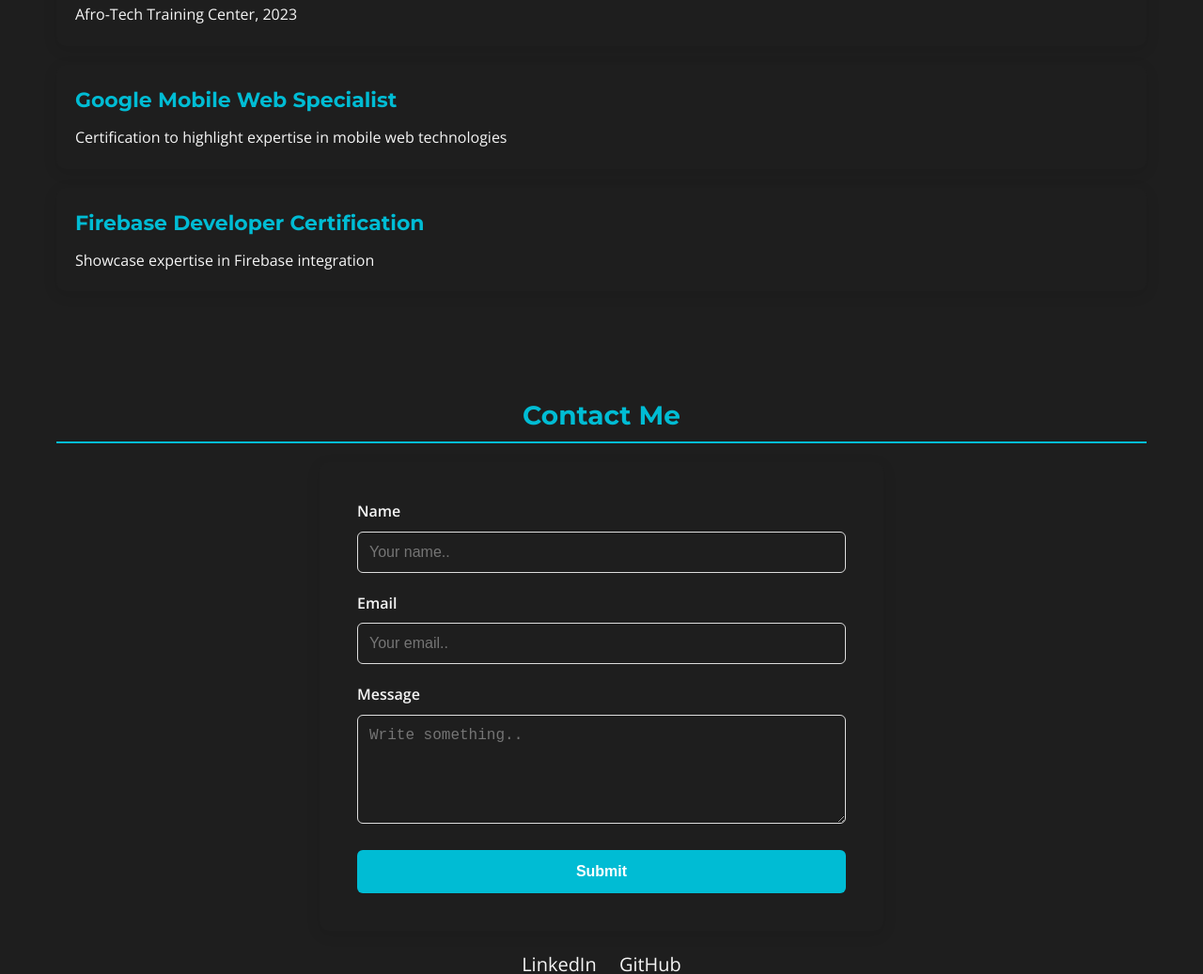
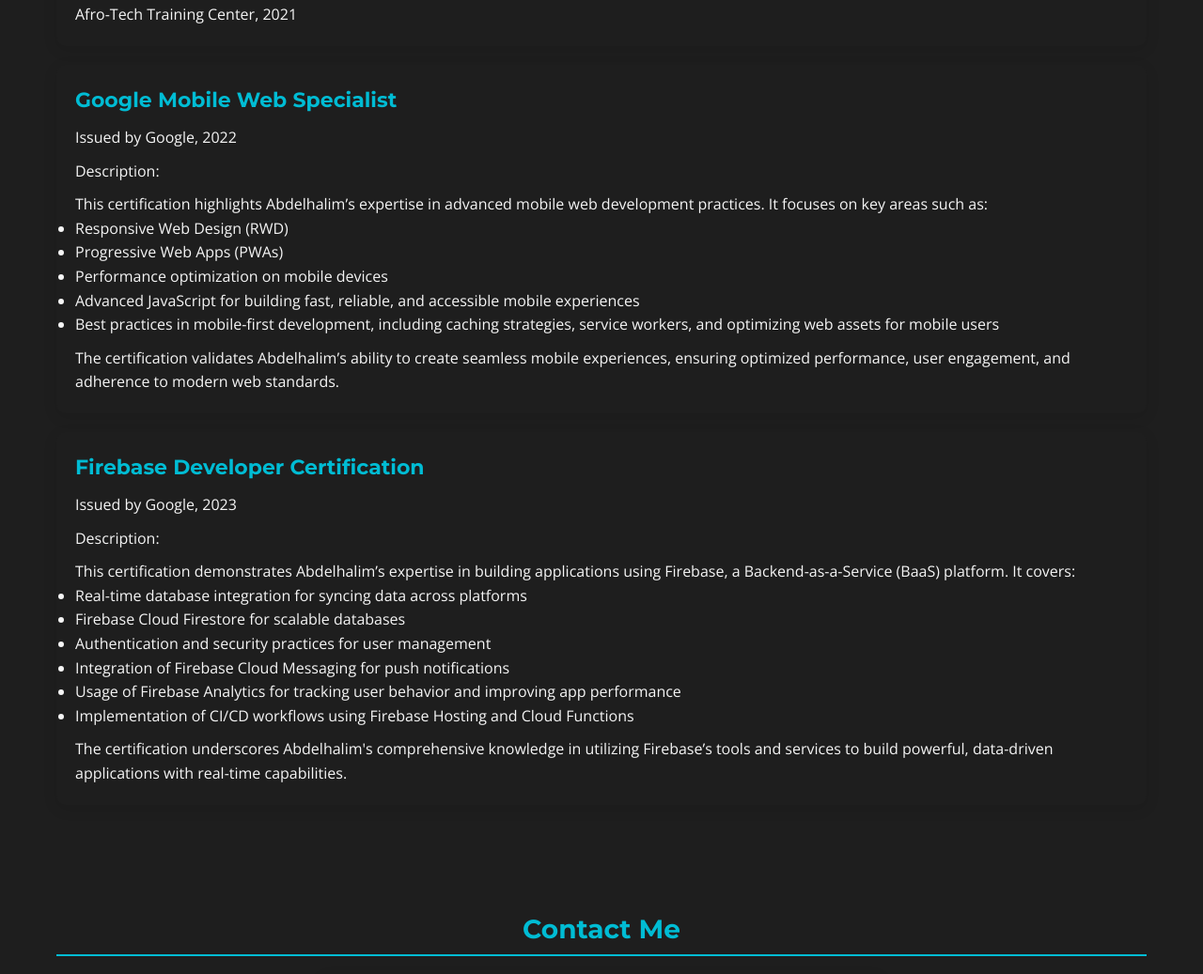
Before and after one commit to r00texploit/Portfolio, a plain HTML site: page index.html in a window 1280 px wide. Shown: the part 2776-3813 px from the top of the page at 94% size. Drawn offline with nearby package versions, Linux system fonts and the light colour scheme.

Commit message:
add more cert

```diff
--- a/index.html
+++ b/index.html
@@ -689,15 +689,36 @@
             </div>
             <div class="education-card">
                 <h3>Flutter Advanced Course</h3>
-                <p>Afro-Tech Training Center, 2023</p>
+                <p>Afro-Tech Training Center, 2021</p>
             </div>
             <div class="education-card">
                 <h3>Google Mobile Web Specialist</h3>
-                <p>Certification to highlight expertise in mobile web technologies</p>
+                <p>Issued by Google, 2022</p>
+                <p>Description:</p>
+                <p>This certification highlights Abdelhalim’s expertise in advanced mobile web development practices. It focuses on key areas such as:</p>
+                <ul>
+                    <li>Responsive Web Design (RWD)</li>
+                    <li>Progressive Web Apps (PWAs)</li>
+                    <li>Performance optimization on mobile devices</li>
+                    <li>Advanced JavaScript for building fast, reliable, and accessible mobile experiences</li>
+                    <li>Best practices in mobile-first development, including caching strategies, service workers, and optimizing web assets for mobile users</li>
+                </ul>
+                <p>The certification validates Abdelhalim’s ability to create seamless mobile experiences, ensuring optimized performance, user engagement, and adherence to modern web standards.</p>
             </div>
             <div class="education-card">
                 <h3>Firebase Developer Certification</h3>
-                <p>Showcase expertise in Firebase integration</p>
+                <p>Issued by Google, 2023</p>
+                <p>Description:</p>
+                <p>This certification demonstrates Abdelhalim’s expertise in building applications using Firebase, a Backend-as-a-Service (BaaS) platform. It covers:</p>
+                <ul>
+                    <li>Real-time database integration for syncing data across platforms</li>
+                    <li>Firebase Cloud Firestore for scalable databases</li>
+                    <li>Authentication and security practices for user management</li>
+                    <li>Integration of Firebase Cloud Messaging for push notifications</li>
+                    <li>Usage of Firebase Analytics for tracking user behavior and improving app performance</li>
+                    <li>Implementation of CI/CD workflows using Firebase Hosting and Cloud Functions</li>
+                </ul>
+                <p>The certification underscores Abdelhalim's comprehensive knowledge in utilizing Firebase’s tools and services to build powerful, data-driven applications with real-time capabilities.</p>
             </div>
         </div>
     </div>
```
